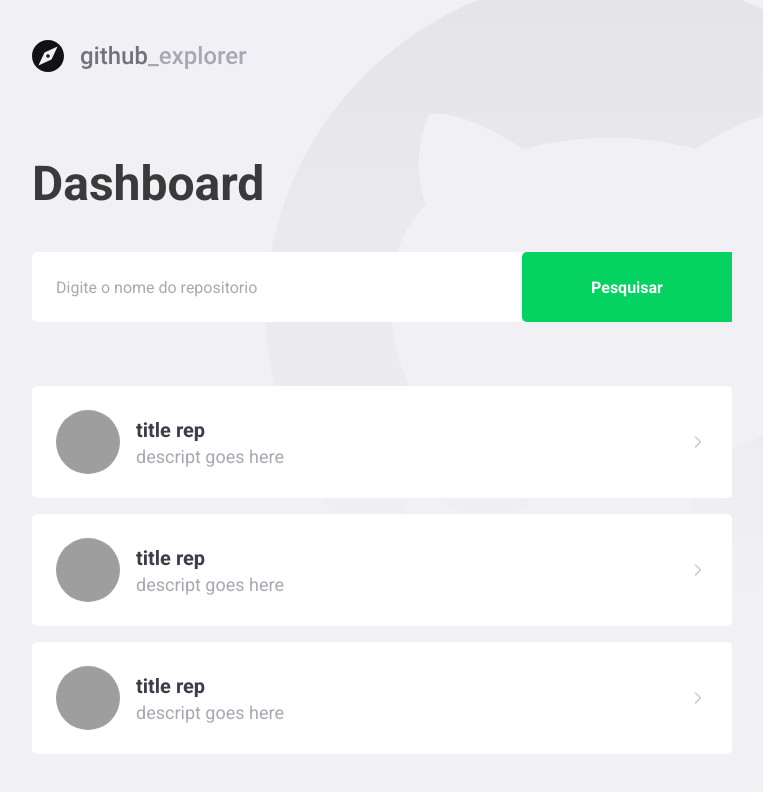
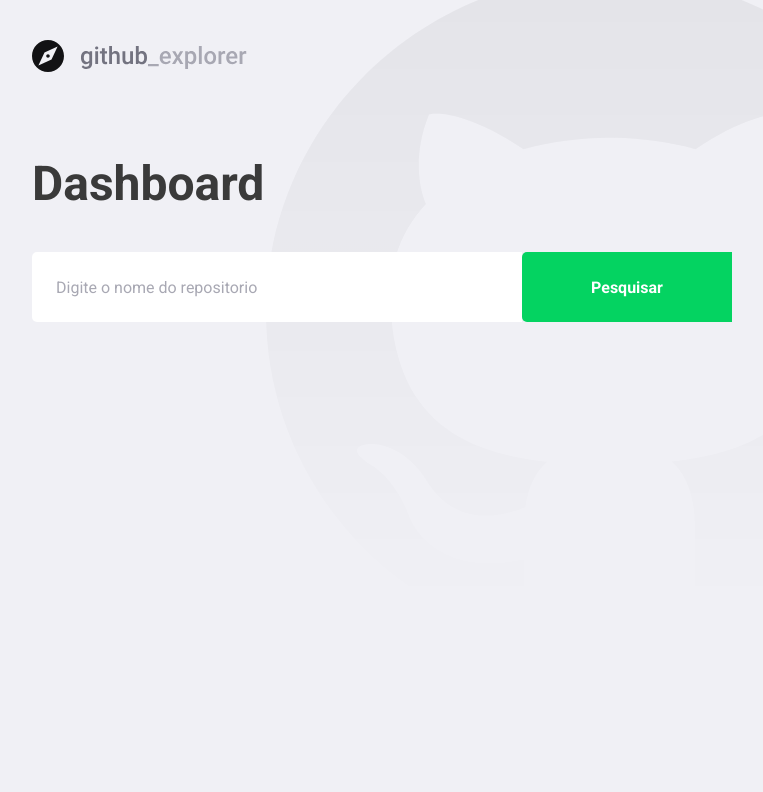
Before and after one commit to HenriqueOmena/consum-github-api, a React (Create React App) app: page / in a window 1280 px wide. Shown: the top 792 px of the page, without its empty margins (148-911 px from the left). Built offline with nearby package versions, Linux system fonts and the light colour scheme; grey boxes are pictures that could not be loaded.

Commit message:
Possibility to search for repositorys

```diff
--- a/package.json
+++ b/package.json
@@ -14,6 +14,7 @@
         "@types/styled-components": "^5.1.4",
         "@typescript-eslint/eslint-plugin": "^4.7.0",
         "@typescript-eslint/parser": "^4.7.0",
+        "axios": "^0.21.0",
         "eslint-config-airbnb": "^18.2.1",
         "eslint-plugin-import": "^2.22.1",
         "eslint-plugin-jsx-a11y": "^6.4.1",
--- a/src/pages/Dashboard/index.tsx
+++ b/src/pages/Dashboard/index.tsx
@@ -1,38 +1,66 @@
-import React from 'react';
+/* eslint-disable camelcase */
+import React, { FormEvent, useState } from 'react';
 import { FiChevronRight } from 'react-icons/fi';
 import { Title, Form, Repositories } from './styles';
+import api from '../../services/api';
 
 import logoImg from '../../assets/githublogo.svg';
 
-const Repository: React.FC = () => (
+interface Repository {
+  full_name: string;
+  description: string;
+  owner: {
+    login: string;
+    avatar_url: string;
+  };
+}
+
+const Dashboard: React.FC = () => {
+  const [newRepo, setNewRepo] = useState('');
+  const [repositories, setRepositories] = useState<Repository[]>([]);
+
+  const handleAddRepository = async (
+    event: FormEvent<HTMLFormElement>,
+  ): Promise<void> => {
+    event.preventDefault();
+    const response = await api.get<Repository>(`repos/${newRepo}`);
+
+    const repository = response.data;
+
+    setRepositories([...repositories, repository]);
+    console.log(response.data);
+  };
+
+  return (
+    <>
+      <img src={logoImg} alt="logo consume github api" />
+      <Title>Dashboard</Title>
+
+      <Form onSubmit={handleAddRepository}>
+        <input
+          value={newRepo}
+          placeholder="Digite o nome do repositorio"
+          onChange={(e) => setNewRepo(e.target.value)}
+        />
+        <button type="submit"> Pesquisar </button>
+      </Form>
       <Repositories>
-    <a href="teste">
+        {repositories.map((repository) => (
+          <a href="teste" key={repository.full_name}>
             <img
-        src="https://avatars3.githubusercontent.com/u/35804326?s=460&u=458d2ff5326896d4dc02d2ffdbd76cdca025a248&v=4"
-        alt="Henrique Omena"
+              src={repository.owner.avatar_url}
+              alt={repository.owner.login}
             />
             <div>
-        <strong>title rep</strong>
-        <p> descript goes here</p>
+              <strong>{repository.full_name}</strong>
+              <p>{repository.description}</p>
             </div>
 
             <FiChevronRight size={20} />
           </a>
+        ))}
       </Repositories>
-);
-
-const Dashboard: React.FC = () => (
-  <>
-    <img src={logoImg} alt="logo consume github api" />
-    <Title>Dashboard</Title>
-
-    <Form>
-      <input placeholder="Digite o nome do repositorio" />
-      <button type="submit"> Pesquisar </button>
-    </Form>
-    <Repository />
-    <Repository />
-    <Repository />
     </>
   );
+};
 export default Dashboard;
--- /dev/null
+++ b/src/services/api.ts
@@ -0,0 +1,7 @@
+import axios from 'axios';
+
+const api = axios.create({
+  baseURL: 'https://api.github.com',
+});
+
+export default api;
```
Also changed, not shown: .eslintrc.json, 1 other file (tests, documents, lock files or other folders). Lines whose indentation alone changed are shown as unchanged.
